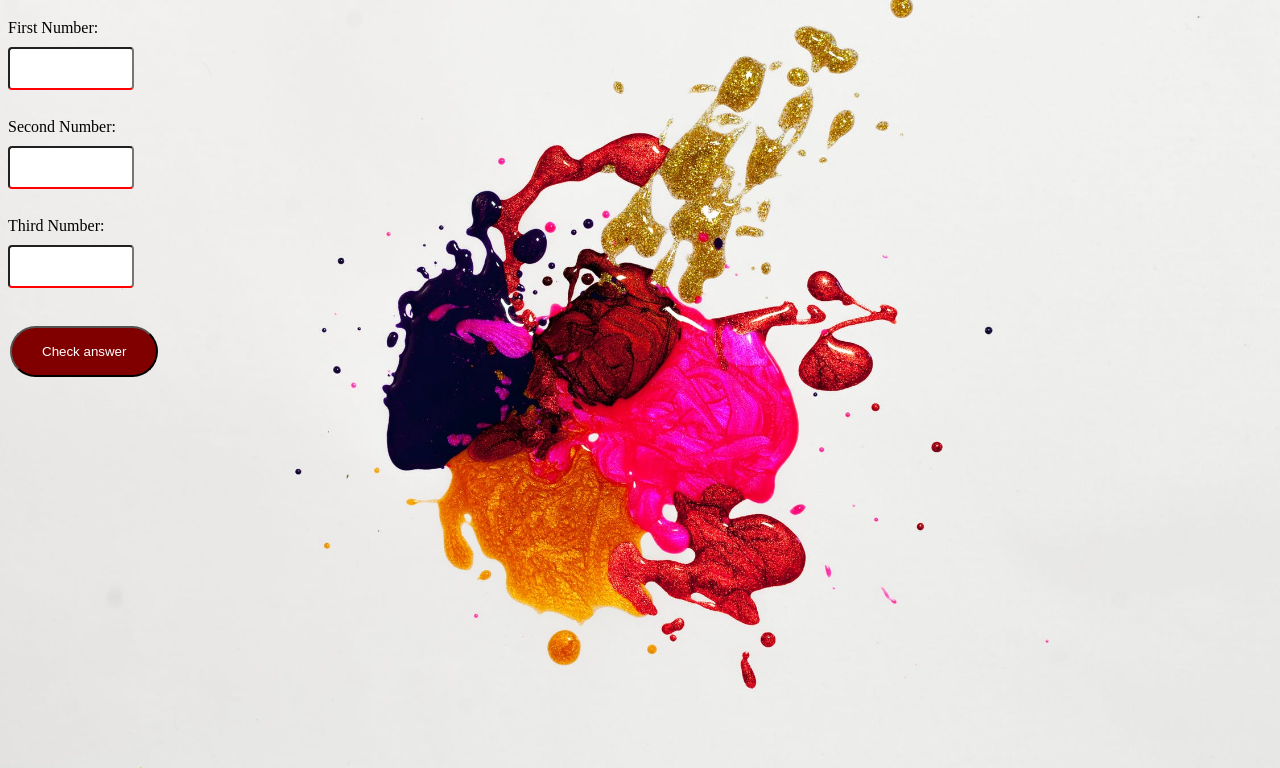
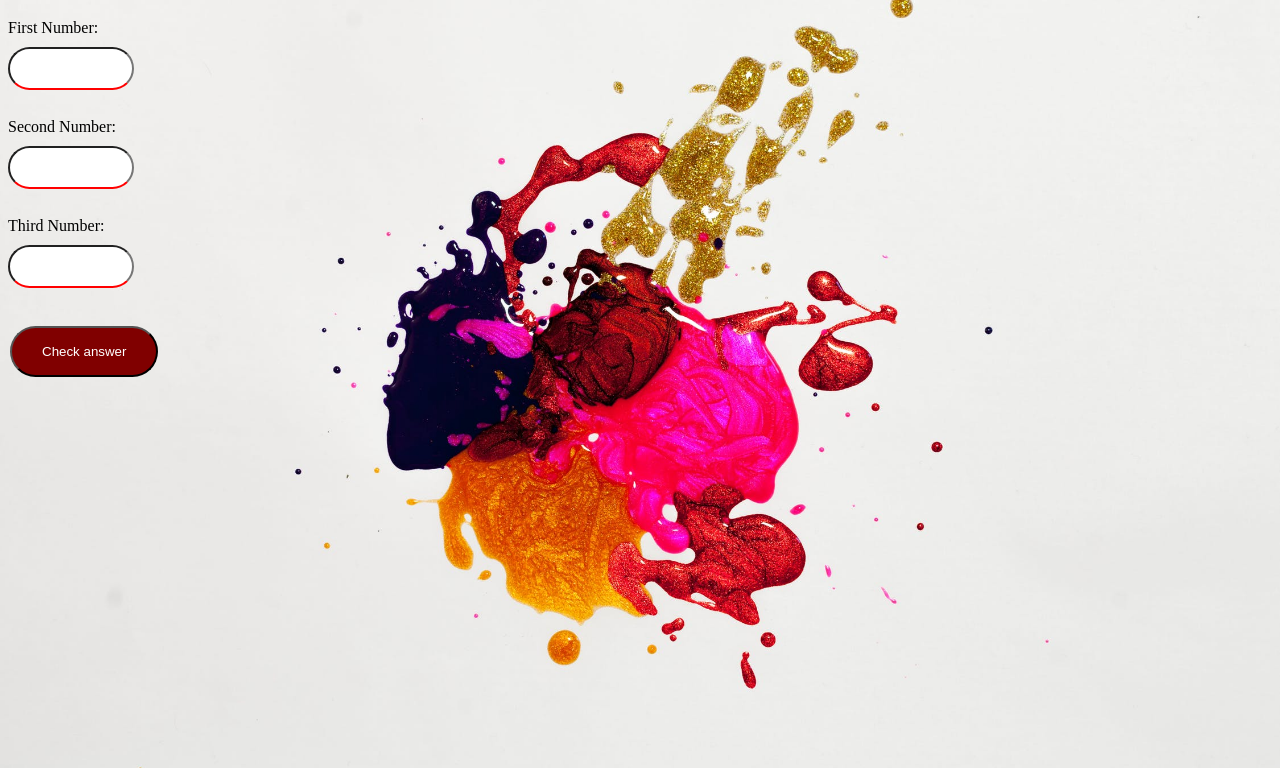
Before and after one commit to nziokaivy/triangle-tracker, a plain HTML site: page index.html in a window 1280 px wide. Shown: the part 61-829 px from the top of the page. Drawn offline with Linux system fonts and the light colour scheme.

Commit message:
style input fields to make them rounded

```diff
--- a/styles.css
+++ b/styles.css
@@ -15,7 +15,7 @@ body {
 
 input[type=number] {
   border-bottom: 2px solid red;
-  border-radius: 4px;
+  border-radius: 80px;
   align-items: center;
 
 }
```
